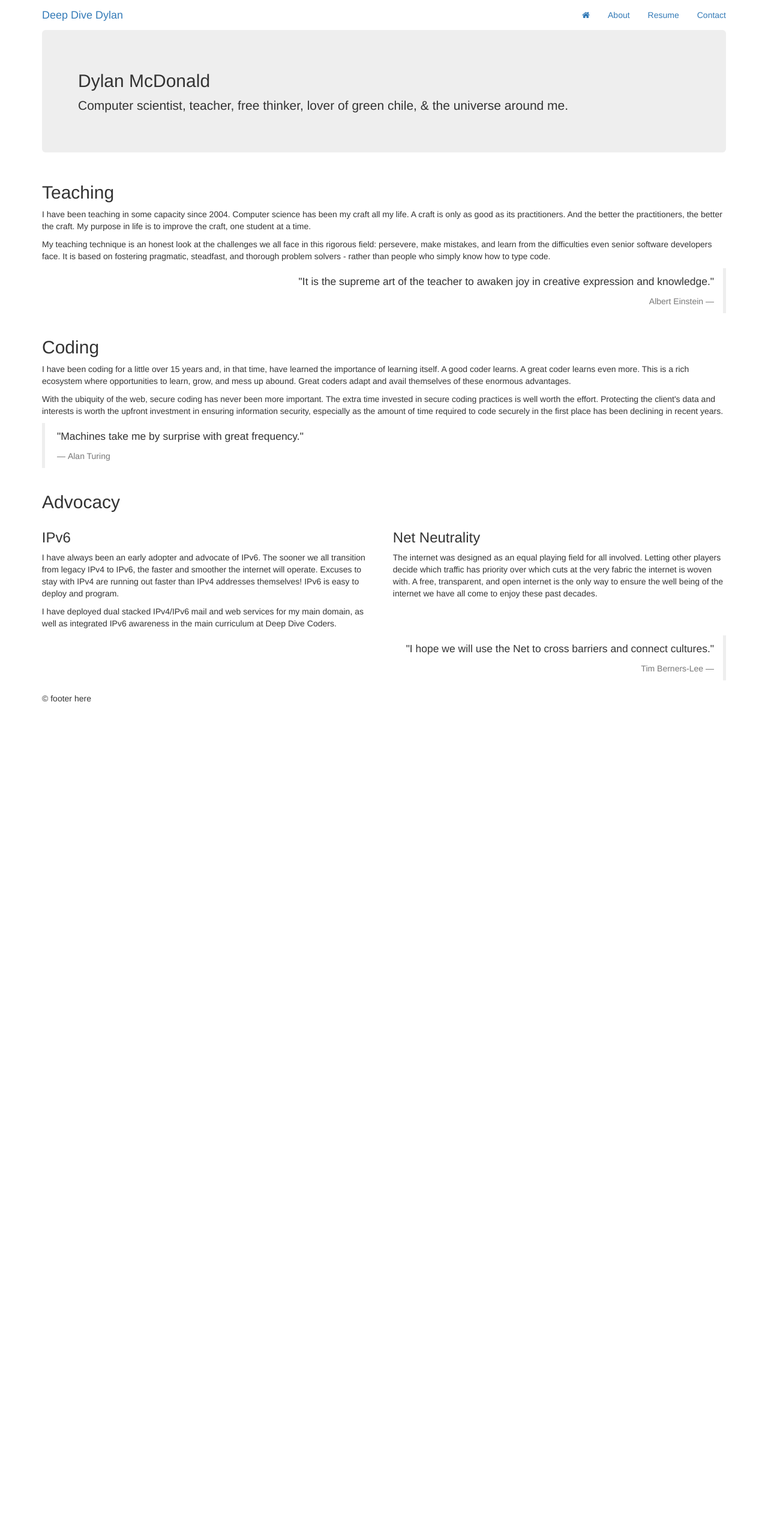
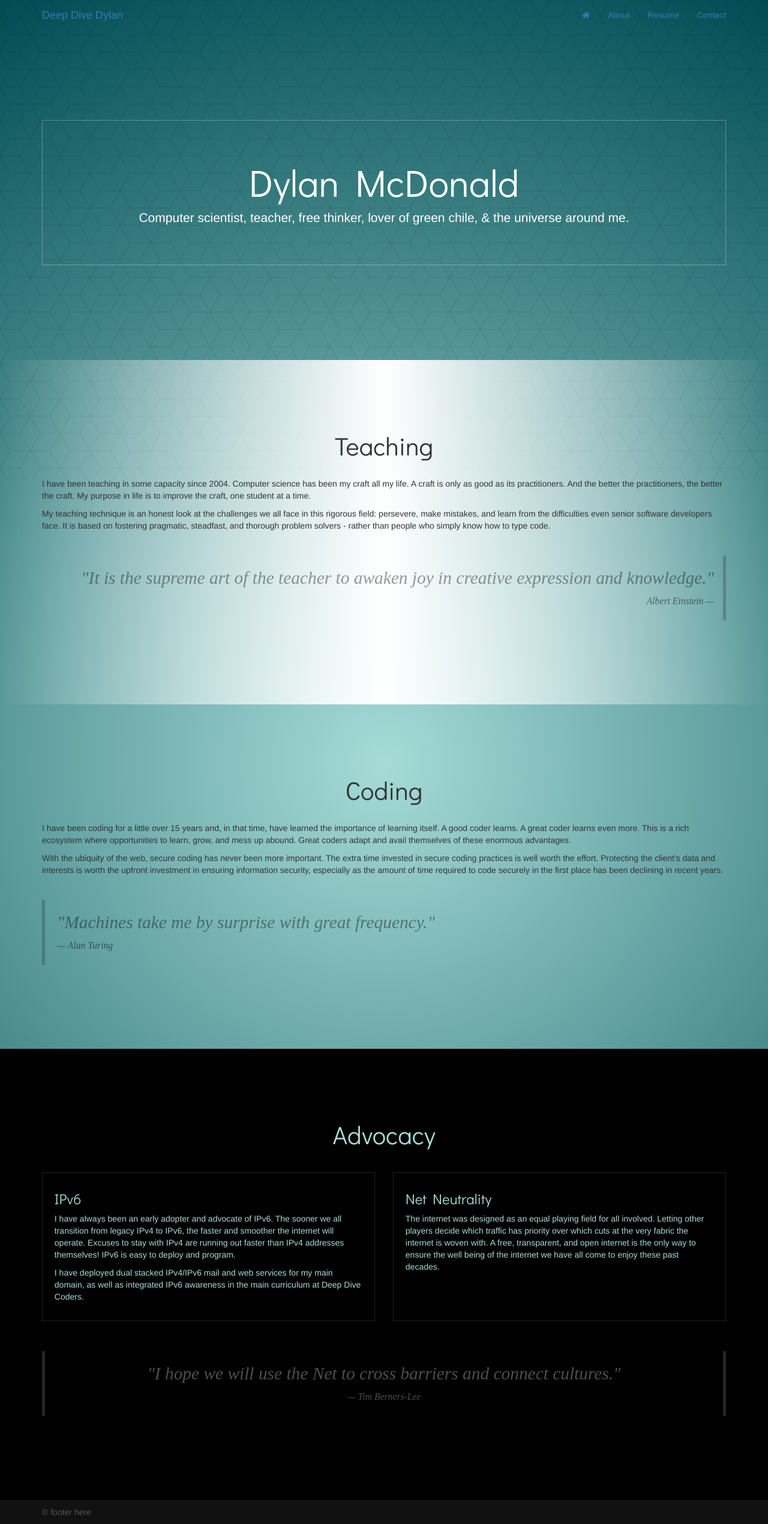
Before and after one commit to rlewis2892/dylan, a PHP site: page / in a window 1280 px wide. Shown: the whole page at 60% size. Before the commit the page ends 1170 px from the top, so only its background shows below. Run offline with PHP 8.4, Linux system fonts and the light colour scheme; some libraries are stand-ins or nearby versions.

Commit message:
style all the things!

```diff
--- a/css/style.css
+++ b/css/style.css
@@ -8,13 +8,152 @@
 /********************************************
 * GLOBAL STYLES
 ********************************************/
-/*html, body {
+h1, h2, h3, h4, .h1, .h2, .h3, .h4 {
 	font-family: Futura, Futura-Medium, "Futura Medium", "Century Gothic", CenturyGothic, "Didact Gothic", "Apple Gothic", AppleGothic, "URW Gothic L", "Avant Garde", sans-serif;
-}*/
+}
 
-main {
-	padding-top: 50px;
+body {
+	background-attachment: fixed;
+	background-color: #004c54;
+	background-position: center center;
+	background-repeat: no-repeat;
+	background: -webkit-gradient(radial, center center, 0, center center, 460, from(#a6dbd7), to(#004c54));
+	background: -webkit-radial-gradient(circle, #a6dbd7, #004c54);
+	background: -moz-radial-gradient(circle, #a6dbd7, #004c54);
+	background: -ms-radial-gradient(circle, #a6dbd7, #004c54);
+	background: radial-gradient(circle, #a6dbd7, #004c54);
+	position: relative;
 }
+
+main:before {
+	background-attachment: fixed !important;
+	background: url("../img/diamonds.png") repeat;
+	content: '';
+	display: block;
+	height: 100%;
+	left: 0;
+	top: 0;
+	opacity: 0.1;
+	position: absolute;
+	width: 100%;
+	z-index: -1;
+}
+
+section {
+	padding: 25px 0;
+}
+
+section#welcome {
+	padding-top: 100px;
+}
+
+section#teaching {
+	background: #fff;
+	background: -moz-linear-gradient(left,  rgba(255,255,255,0) 0%, rgba(255,255,255,1) 50%, rgba(255,255,255,0) 100%);
+	background: -webkit-linear-gradient(left,  rgba(255,255,255,0) 0%,rgba(255,255,255,1) 50%,rgba(255,255,255,0) 100%);
+	background: linear-gradient(to right,  rgba(255,255,255,0) 0%,rgba(255,255,255,1) 50%,rgba(255,255,255,0) 100%);
+	filter: progid:DXImageTransform.Microsoft.gradient( startColorstr='#00ffffff', endColorstr='#00ffffff',GradientType=1 );
+}
+
+section#advocacy {
+	color: #a6dbd7;
+	background-color: #000;
+}
+
+footer.footer {
+	padding: 10px 0;
+	color: #555;
+	background: #111;
+}
+
+.jumbotron {
+	border-radius: 0 !important;
+	background: transparent;
+	border: 1px solid rgba(255,255,255,0.3);
+	text-align: center;
+	color: #fff;
+	padding-left: 20px;
+	padding-right: 20px;
+}
+
+@media only screen and (min-width: 768px) {
+	h2 {
+		font-size: 3em;
+		margin-bottom: 30px;
+	}
+
+	section {
+		padding: 100px 0;
+	}
+
+	section h2 {
+		text-align: center;
+	}
+
+	section#welcome {
+		min-height: 600px;
+		padding-top: 200px;
+	}
+}
+
+/********************************************
+* UTILITY STYLES
+********************************************/
+.box-dark {
+	border: 1px solid #222;
+	padding: 10px 20px 20px 20px;
+	margin-bottom: 10px;
+	margin-top: 10px;
+}
+
+/********************************************
+* QUOTE STYLES
+********************************************/
+blockquote {
+	font-family: garamond times serif;
+	font-size: 1.4em;
+	font-style: italic;
+	color: rgba(0,0,0,0.4);
+	line-height: 1.2em;
+	padding: 20px;
+	margin: 40px 0;
+	border-left-color: rgba(0,0,0,0.2);
+}
+
+blockquote footer {
+	color: rgba(0,0,0,0.5);
+}
+
+.blockquote-reverse {
+	border-right-color: rgba(0,0,0,0.2);
+}
+
+.blockquote-reverse .blockquote-dark {
+	border-right-color: rgba(255,255,255,0.2);
+}
+
+.blockquote-dark {
+	color: rgba(255,255,255,0.3);
+	border-left-color: rgba(255,255,255,0.2);
+}
+
+.blockquote-dark footer {
+	color: rgba(255,255,255,0.3);
+}
+
+.blockquote-center {
+	text-align: center;
+	border-left: 5px solid rgba(255,255,255, 0.15);
+	border-right: 5px solid rgba(255,255,255, 0.15);
+}
+
+@media only screen and (min-width: 768px) {
+	blockquote p {
+		font-size: 1.5em;
+		line-height: 1.2em;
+	}
+}
+
 
 /********************************************
 * Flexbox Column Height Control
--- a/index.php
+++ b/index.php
@@ -69,7 +69,7 @@
 						<div class="row">
 							<div class="col-xs-12">
 								<div class="jumbotron">
-									<h2>Dylan McDonald</h2>
+									<h1>Dylan McDonald</h1>
 									<p class="small">Computer scientist, teacher, free thinker, lover of green chile, & the universe around me.</p>
 								</div>
 							</div>
@@ -78,7 +78,7 @@
 				</section>
 
 				<!--teaching-->
-				<section class="parallax" data-stellar-background-ratio="0.5" id="welcome">
+				<section class="parallax" data-stellar-background-ratio="0.5" id="teaching">
 					<div class="container">
 						<div class="row">
 							<div class="col-xs-12">
@@ -95,7 +95,7 @@
 				</section>
 
 				<!--coding-->
-				<section>
+				<section id="coding">
 					<div class="container">
 						<div class="row">
 							<div class="col-xs-12">
@@ -112,19 +112,19 @@
 				</section>
 
 				<!--advocacy-->
-				<section>
+				<section id="advocacy">
 					<div class="container">
-						<h2>Advocacy</h2>
+						<h2 class="text-center">Advocacy</h2>
 						<div class="row row-flex row-flex-wrap">
 							<div class="col-sm-6">
-								<div>
+								<div class="box-dark">
 									<h3>IPv6</h3>
 									<p>I have always been an early adopter and advocate of IPv6. The sooner we all transition from legacy IPv4 to IPv6, the faster and smoother the internet will operate. Excuses to stay with IPv4 are running out faster than IPv4 addresses themselves! IPv6 is easy to deploy and program.</p>
 									<p>I have deployed dual stacked IPv4/IPv6 mail and web services for my main domain, as well as integrated IPv6 awareness in the main curriculum at Deep Dive Coders.</p>
 								</div>
 							</div>
 							<div class="col-sm-6">
-								<div>
+								<div class="box-dark">
 									<h3>Net Neutrality</h3>
 									<p>The internet was designed as an equal playing field for all involved. Letting other players decide which traffic has priority over which cuts at the very fabric the internet is woven with. A free, transparent, and open internet is the only way to ensure the well being of the internet we have all come to enjoy these past decades.</p>
 								</div>
@@ -132,7 +132,7 @@
 						</div>
 						<div class="row">
 							<div class="col-xs-12">
-								<blockquote class="blockquote-reverse">
+								<blockquote class="blockquote-center blockquote-dark">
 									<p>"I hope we will use the Net to cross barriers and connect cultures."</p>
 									<footer>Tim Berners-Lee</footer>
 								</blockquote>
@@ -170,8 +170,11 @@
 										<textarea name="message" id="message" cols="30" rows="10" class="form-control"></textarea>
 									</div>
 									<div class="form-group">
-										<button type="reset" class="btn btn-default">Clear</button>
-										<button type="submit" class="btn btn-primary">Send</button>
+										<div class="pull-right">
+											<button type="reset" class="btn btn-default">Clear</button>
+											<button type="submit" class="btn btn-primary">Send</button>
+										</div>
+										<div class="clearfix"></div>
 									</div>
 								</form>
 							</div>
@@ -181,7 +184,7 @@
 			</main>
 		</div><!--.sfooter-content-->
 
-		<footer>
+		<footer class="footer">
 			<div class="container">
 				&copy;&nbsp;footer here
 			</div>
```
Also changed, not shown: js/dylan.js (+11 -0 lines), img/diamonds.png (added).
